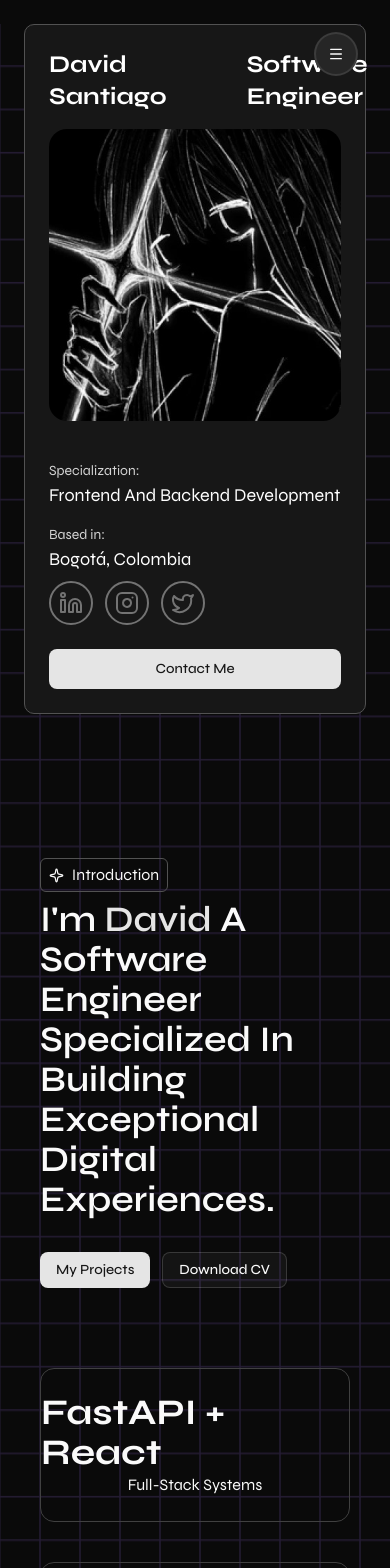
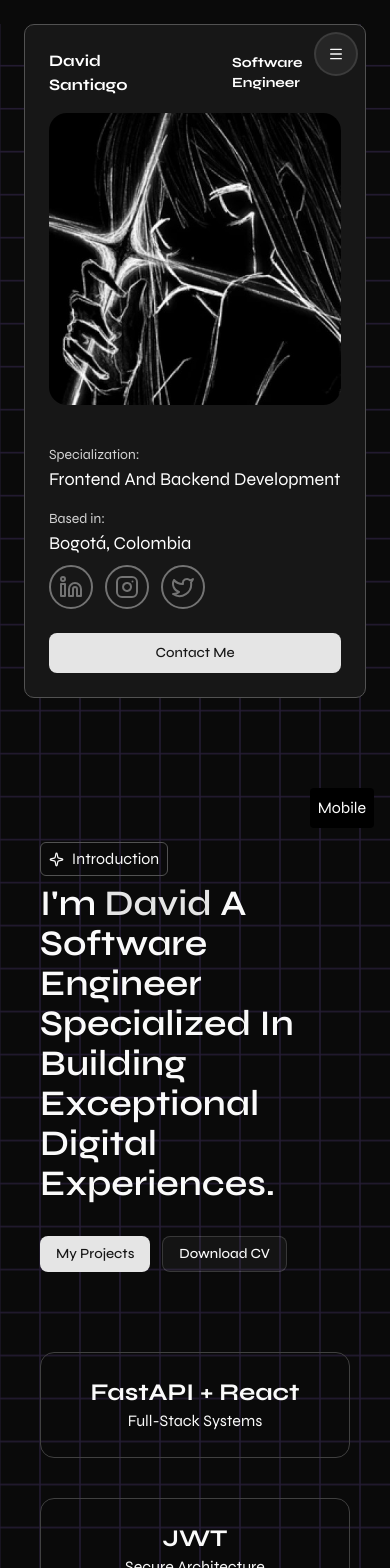
Before and after one commit to lDavidSantiago/my-portolio, a React (Vite) app: page / in a window 390 px wide. Shown: the top 1568 px of the page. Built offline with nearby package versions, Linux system fonts and the light colour scheme.

Commit message:
Added: better responsiveness and Better Responsive hamburguer effect

```diff
--- a/src/components/FloatingMenu.tsx
+++ b/src/components/FloatingMenu.tsx
@@ -18,6 +18,7 @@ import { navLinks } from '@/constants';
 
 export const FloatingMenu = () => {
   const [active, setActive] = useState('#hero');
+
   return (
     <div className='fixed right-10 top-1/2 -translate-y-1/2 bg-black border border-neutral-600 pt-4 rounded-full z-10 hidden lg:block'>
       {navLinks.map((link) => {
--- a/src/components/Profile.tsx
+++ b/src/components/Profile.tsx
@@ -14,9 +14,13 @@ export const Profile = () => {
   return (
     <aside className='max-w-3xl border m-6 border-neutral-600 bg-neutral-900 text-white p-6 rounded-lg lg:sticky lg:left-0 lg:top-6 lg:w-96'>
       <div className='flex flex-col gap-4'>
-        <div className='flex items-center justify-between gap-x-20'>
-          <h1 className='text-2xl font-bold'>David Santiago</h1>
-          <h1 className='text-2xl font-bold'>Software Engineer</h1>
+        <div className='flex items-center justify-between gap-x-20 md:gap-x-10'>
+          <h1 className='text-base sm:text-xl md:text-2xl font-bold'>
+            David Santiago
+          </h1>
+          <h1 className='text-sm sm:text-lg md:text-xl font-bold'>
+            Software Engineer
+          </h1>
         </div>
         <img
           src='/pfp.jpg'
--- a/src/components/ProyectCard.tsx
+++ b/src/components/ProyectCard.tsx
@@ -18,6 +18,7 @@ import { fadeUp } from '@/lib/animations';
  * Types
  */
 import type { ProjectType } from '@/types';
+import { useState } from 'react';
 
 export const ProyectCard = ({
   imgSrc,
@@ -27,12 +28,19 @@ export const ProyectCard = ({
   description,
   liveLink,
 }: ProjectType) => {
+  const isTouchDevice =
+    typeof window !== 'undefined' &&
+    ('ontouchstart' in window || navigator.maxTouchPoints > 0);
+  const [open, setOpen] = useState(false);
+
   return (
     <motion.div
       variants={fadeUp}
       className='relative '
     >
       <HoverCard
+        open={isTouchDevice ? open : undefined}
+        onOpenChange={isTouchDevice ? setOpen : undefined}
         openDelay={10}
         closeDelay={150}
       >
@@ -42,6 +50,9 @@ export const ProyectCard = ({
               src={imgSrc}
               alt={title}
               className='rounded-md transition duration-500  w-full h-full object-cover'
+              onClick={() => {
+                if (isTouchDevice) setOpen((prev) => !prev);
+              }}
             />
           </figure>
         </HoverCardTrigger>
--- a/src/components/Sidebar.tsx
+++ b/src/components/Sidebar.tsx
@@ -35,9 +35,14 @@ import { navLinks, socialLinks } from '@/constants';
 
 export const Sidebar = () => {
   const [active, setActive] = useState('#hero');
+  const [open, setOpen] = useState(false);
+
   return (
     <>
-      <Sheet>
+      <Sheet
+        open={open}
+        onOpenChange={setOpen}
+      >
         <SheetTrigger asChild>
           <Button
             variant='ghost'
@@ -60,7 +65,10 @@ export const Sidebar = () => {
                 <a
                   href={link.link}
                   key={link.link}
-                  onClick={() => setActive(link.link)}
+                  onClick={() => {
+                    setActive(link.link);
+                    setOpen(false);
+                  }}
                   className={cn(
                     'text-neutral-300 flex items-center gap-2 hover:text-primary transition-colors duration-200 text-base',
                     active === link.link && 'text-primary',
--- a/src/components/Stats.tsx
+++ b/src/components/Stats.tsx
@@ -31,7 +31,7 @@ export const Stats = () => {
           rounded-xl flex justify-center items-center
           flex-col py-6'
         >
-          <p className='text-4xl capitalize font-bold lining-nums'>
+          <p className='text-2xl sm:text-3xl capitalize font-bold lining-nums'>
             {stats.number}
           </p>
           <p className=''>{stats.label}</p>
--- a/src/main.tsx
+++ b/src/main.tsx
@@ -9,6 +9,14 @@ import Squares from '@/components/Squares.tsx';
 
 createRoot(document.getElementById('root')!).render(
   <StrictMode>
+    <div className='fixed bottom-4 right-4 bg-black text-white p-2 rounded z-50'>
+      <span className='sm:hidden'>Mobile</span>
+      <span className='hidden sm:block md:hidden'>SM (≥640px)</span>
+      <span className='hidden md:block lg:hidden'>MD (≥768px)</span>
+      <span className='hidden lg:block xl:hidden'>LG (≥1024px)</span>
+      <span className='hidden xl:block 2xl:hidden'>XL (≥1280px)</span>
+      <span className='hidden 2xl:block'>2XL (≥1536px)</span>
+    </div>
     <div className='relative min-h-screen'>
       {/* Background */}
       <div className='absolute inset-0 -z-10'>
--- a/vite.config.ts
+++ b/vite.config.ts
@@ -1,13 +1,18 @@
-import { defineConfig } from "vite";
-import react from "@vitejs/plugin-react-swc";
-import path from "path";
-import tailwindcss from "@tailwindcss/vite";
+import { defineConfig } from 'vite';
+import react from '@vitejs/plugin-react-swc';
+import path from 'path';
+import tailwindcss from '@tailwindcss/vite';
 // https://vite.dev/config/
 export default defineConfig({
   plugins: [react(), tailwindcss()],
   resolve: {
     alias: {
-      "@": path.resolve(__dirname, "./src"),
+      '@': path.resolve(__dirname, './src'),
     },
   },
+  server: {
+    port: 5173,
+    open: true,
+    allowedHosts: ['0dcf-161-10-6-62.ngrok-free.app'],
+  },
 });
```
